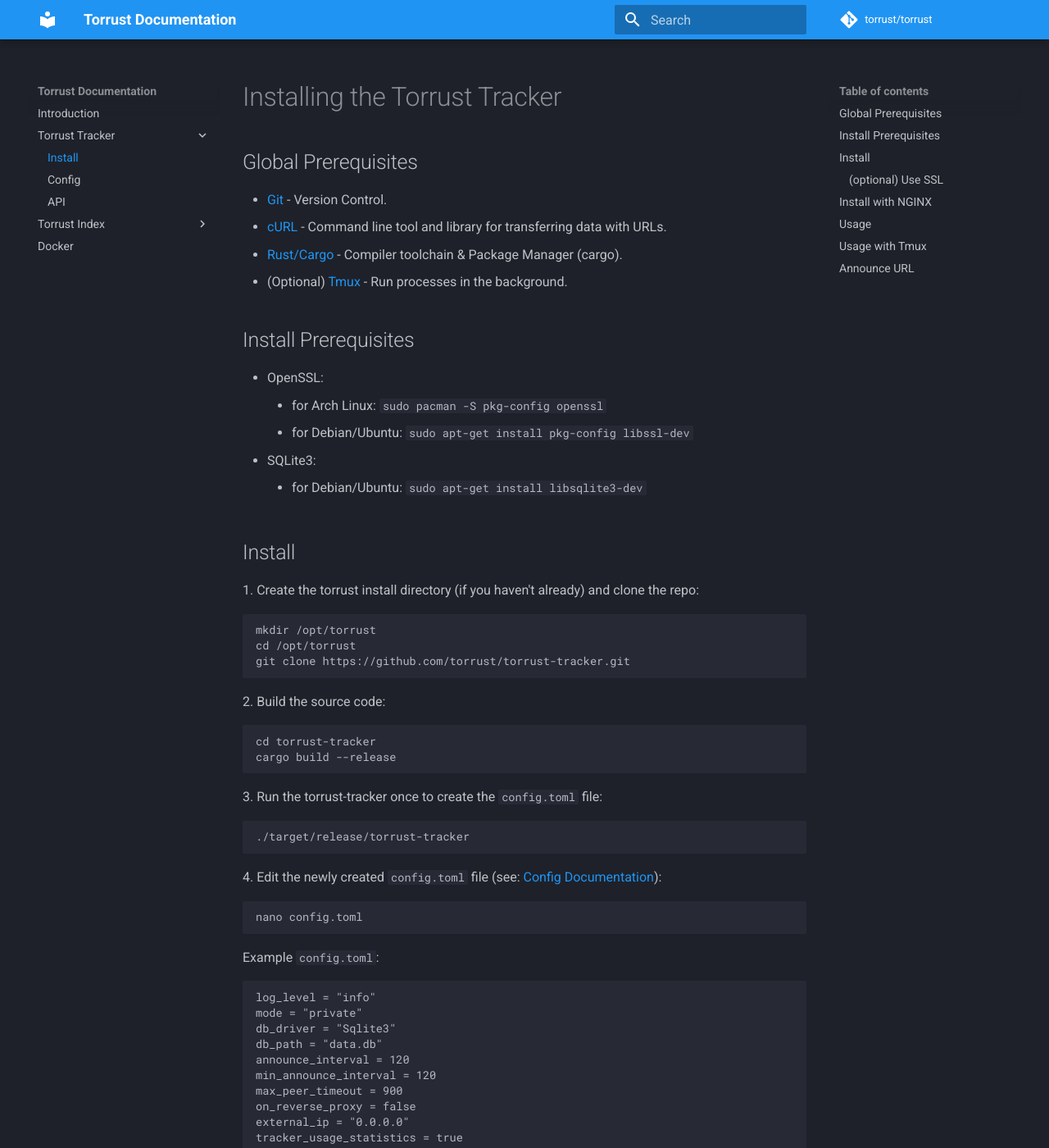
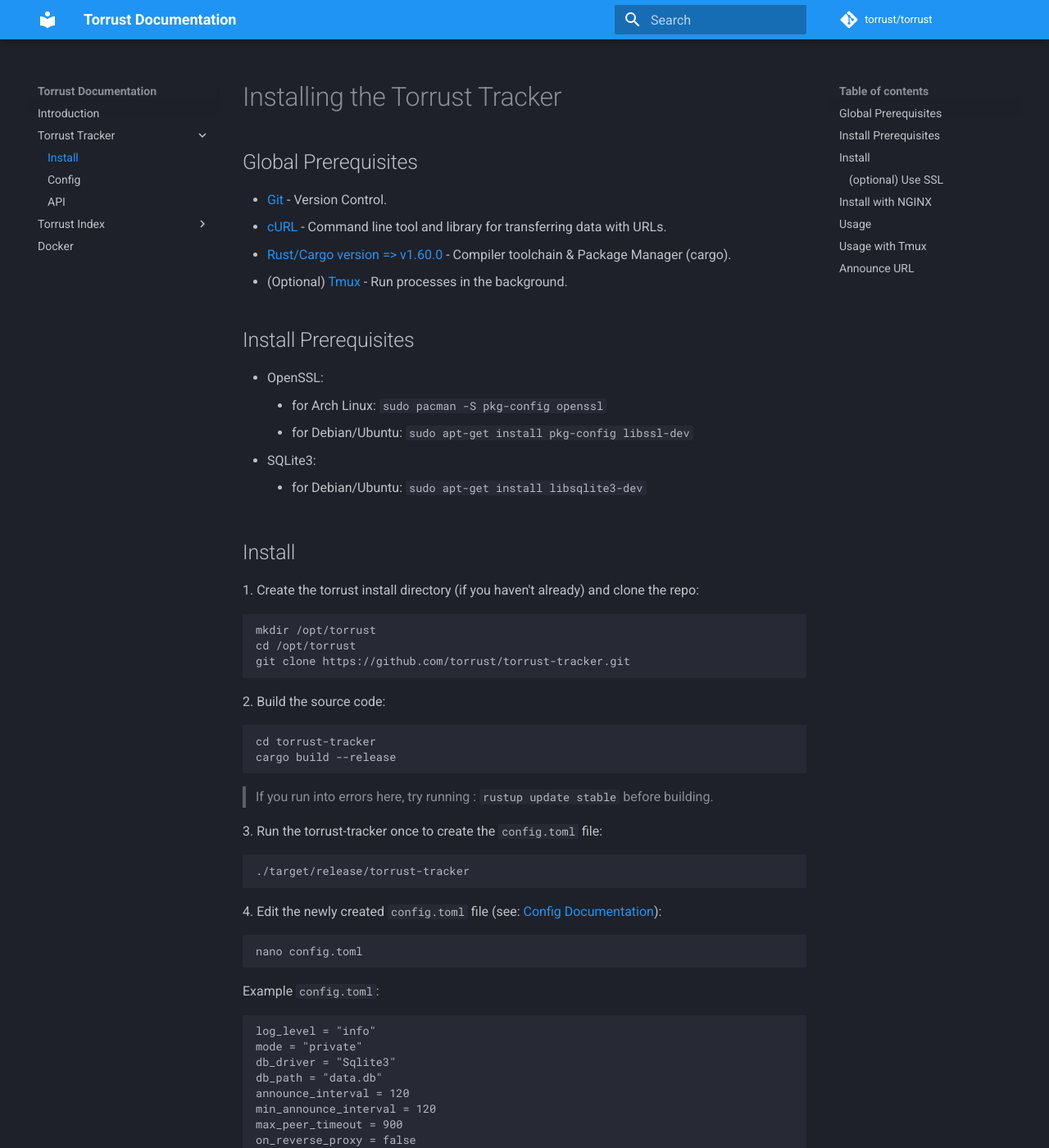
Before and after one commit to torrust/torrust-documentation, an MkDocs documentation site: the page built from docs/torrust-tracker/install.md, in a window 1280 px wide and 1400 px high. Shown: the whole window at 82% size. Built offline with MkDocs 1.6.1 and Material for MkDocs 9.7.7, drawn with Linux system fonts in a browser that asks for light colours; comment, search, counter and statistics services are not loaded.

Commit message:
changed proxy_pass to http instead of https and added prompt to update Rust in case of compiler errors due to updating to Rust 2021

````diff
--- a/docs/torrust-tracker/install.md
+++ b/docs/torrust-tracker/install.md
@@ -2,7 +2,7 @@
 ## Global Prerequisites
 - [Git](https://git-scm.com) - Version Control.
 - [cURL](https://curl.se/) - Command line tool and library for transferring data with URLs.
-- [Rust/Cargo](https://www.rust-lang.org/) - Compiler toolchain & Package Manager (cargo).
+- [Rust/Cargo version => v1.60.0](https://www.rust-lang.org/) - Compiler toolchain & Package Manager (cargo).
 - (Optional) [Tmux](https://linuxize.com/post/getting-started-with-tmux/) - Run processes in the background.
 
 ## Install Prerequisites
@@ -25,6 +25,7 @@
 cd torrust-tracker
 cargo build --release
 ```
+> If you run into errors here, try running : `rustup update stable` before building.
 
 3\. Run the torrust-tracker once to create the `config.toml` file:
 ```bash
````
Also changed, not shown: docs/torrust-index/install.md (+1 -1 lines).
